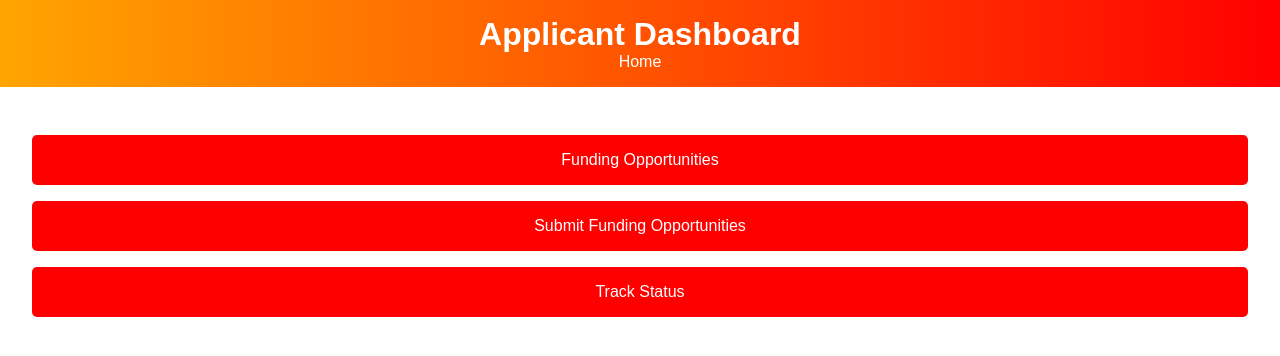
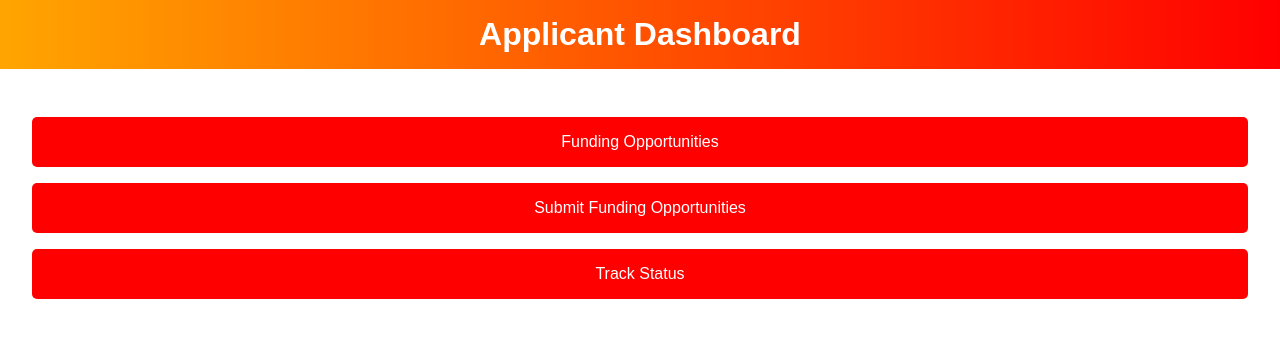
Before and after one commit to kmabasa212/finale, a website: page src/applicant.html in a window 1280 px wide. Drawn offline with Linux system fonts and the light colour scheme.

Commit message:
Removing hyperlinks and updating readme file

```diff
--- a/src/applicant.html
+++ b/src/applicant.html
@@ -9,9 +9,7 @@
 <body>
     <header>
         <h1>Applicant Dashboard</h1>
-        <nav>
-            <a href="index.html">Home</a>
-        </nav>
+
     </header>
     <main>
         <div class="option" onclick="navigateTo('advertise_applicant.html')">
```
Also changed, not shown: src/fundmanager.html (+1 -3 lines), readme.md.
